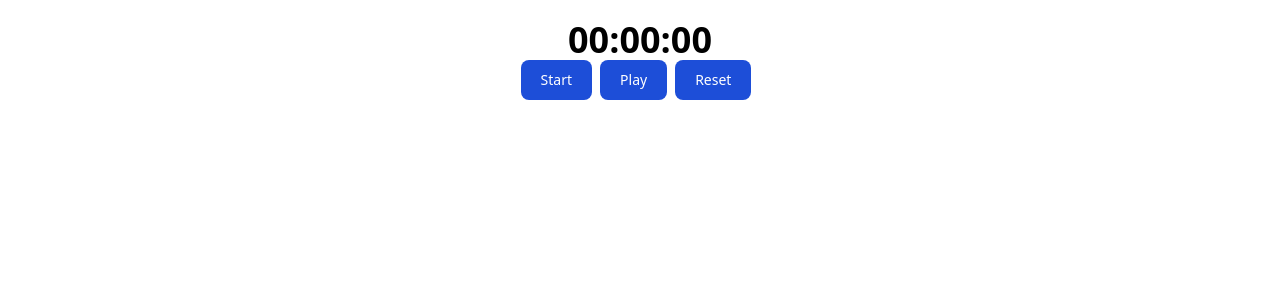
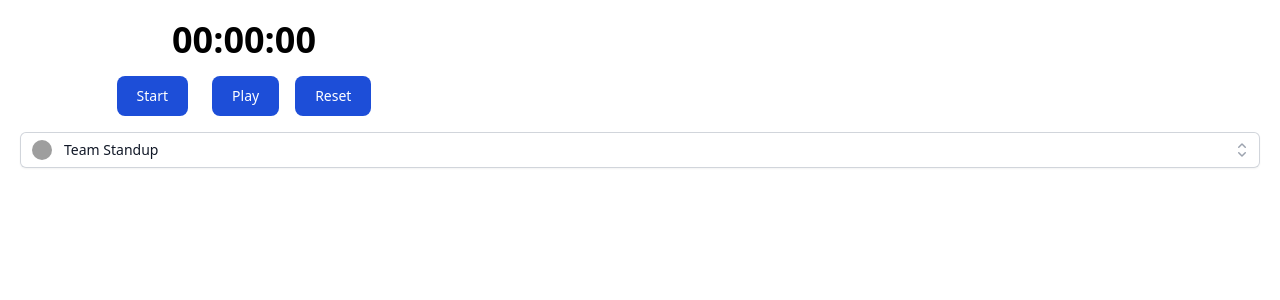
Before and after one commit to kararAcode/NotionTimeTracker, a React (Vite) app: page / in a window 1280 px wide. Shown: the top 300 px of the page. Built offline with nearby package versions, Linux system fonts and the light colour scheme; grey boxes are pictures that could not be loaded.

Commit message:
add SelectMenu

```diff
--- a/package.json
+++ b/package.json
@@ -16,6 +16,8 @@
     "@fortawesome/free-regular-svg-icons": "^6.5.2",
     "@fortawesome/free-solid-svg-icons": "^6.5.2",
     "@fortawesome/react-fontawesome": "^0.2.2",
+    "@headlessui/react": "^2.1.2",
+    "@heroicons/react": "^2.1.5",
     "@notionhq/client": "^2.2.15",
     "autoprefixer": "^10.4.19",
     "electron": "^12.0.0",
--- a/src/client/App.jsx
+++ b/src/client/App.jsx
@@ -1,29 +1,24 @@
-import { useState , useEffect} from 'react'
-
-import './App.css'
+import { useState, useEffect } from 'react';
+import './App.css';
 import Timer from './components/Timer';
+import SelectMenu from './components/SelectMenu';
 
 const App = () => {
 
-
   const timeStoppedHandler = (time) => {
-
-    // eventually will send msg to server the time to upload to notion
-    window.electron.sendMessage("time-stopped", {time})
+    window.electron.sendMessage("time-stopped", {time});
     console.log('Time stopped');
   };
 
-
   const timePauseHandler = (time) => {
-
-    // eventually will send msg to server the time to upload to notion
-    window.electron.sendMessage("time-paused", {time})
+    window.electron.sendMessage("time-paused", {time});
     console.log('Time paused');
   };
 
   return (
-    <div className="App">
-      <Timer onTimeStopped={timeStoppedHandler} onTimePaused={timePauseHandler}/>
+    <div className="App text-center p-5">
+      <Timer onTimeStopped={timeStoppedHandler} onTimePaused={timePauseHandler} />
+      <SelectMenu />
     </div>
   );
 };
--- /dev/null
+++ b/src/client/components/SelectMenu.jsx
@@ -0,0 +1,114 @@
+'use client'
+
+import { useState } from 'react'
+import { Label, Listbox, ListboxButton, ListboxOption, ListboxOptions } from '@headlessui/react'
+import { CheckIcon, ChevronUpDownIcon } from '@heroicons/react/20/solid'
+
+const tasks = [
+
+    {
+      id: 1,
+      name: 'Design Meeting',
+      description: 'Discuss the new project design',
+      icon: 'https://super.so/icon/dark/activity.svg',
+    },
+    {
+      id: 2,
+      name: 'Code Review',
+      description: 'Review the latest code changes',
+      icon: 'https://super.so/icon/dark/activity.svg',
+    },
+    {
+      id: 3,
+      name: 'Write Documentation',
+      description: 'Document the new API endpoints',
+      icon: 'https://super.so/icon/dark/activity.svg',
+    },
+    {
+      id: 4,
+      name: 'Team Standup',
+      description: 'Daily team standup meeting',
+      icon: 'https://super.so/icon/dark/activity.svg',
+    },
+    {
+      id: 5,
+      name: 'Client Call',
+      description: 'Call with the client to discuss requirements',
+      icon: 'https://super.so/icon/dark/activity.svg',
+    },
+    {
+      id: 6,
+      name: 'Bug Fixing',
+      description: 'Fix bugs reported by the QA team',
+      icon: 'https://super.so/icon/dark/activity.svg',
+    },
+    {
+      id: 7,
+      name: 'Feature Implementation',
+      description: 'Implement the new feature for the project',
+      icon: 'https://super.so/icon/dark/activity.svg',
+    },
+    {
+      id: 8,
+      name: 'Deployment',
+      description: 'Deploy the latest build to production',
+      icon: 'https://super.so/icon/dark/activity.svg',
+    },
+    {
+      id: 9,
+      name: 'Code Refactoring',
+      description: 'Refactor the existing codebase for better performance',
+      icon: 'https://super.so/icon/dark/activity.svg',
+    },
+    {
+      id: 10,
+      name: 'Performance Testing',
+      description: 'Test the application for performance issues',
+      icon: 'https://super.so/icon/dark/activity.svg',
+    },
+  ];
+
+export default function SelectMenu() {
+  const [selected, setSelected] = useState(tasks[3])
+
+  return (
+    <Listbox value={selected} onChange={setSelected}>
+      {/* <Label className="block text-sm font-medium leading-6 text-gray-900">Assigned to</Label> */}
+      <div className="relative mt-2 mx-auto">
+        <ListboxButton className="relative w-full cursor-default rounded-md bg-white py-1.5 pl-3 pr-10 text-left text-gray-900 shadow-sm ring-1 ring-inset ring-gray-300 focus:outline-none focus:ring-2 focus:ring-indigo-500 sm:text-sm sm:leading-6">
+          <span className="flex items-center">
+            <img alt="" src={selected.icon} className="h-5 w-5 flex-shrink-0 rounded-full" />
+            <span className="ml-3 block truncate">{selected.name}</span>
+          </span>
+          <span className="pointer-events-none absolute inset-y-0 right-0 ml-3 flex items-center pr-2">
+            <ChevronUpDownIcon aria-hidden="true" className="h-5 w-5 text-gray-400" />
+          </span>
+        </ListboxButton>
+
+        <ListboxOptions
+          transition
+          className="absolute z-10 mt-1 max-h-56 w-full overflow-auto rounded-md bg-white py-1 text-base shadow-lg ring-1 ring-black ring-opacity-5 focus:outline-none data-[closed]:data-[leave]:opacity-0 data-[leave]:transition data-[leave]:duration-100 data-[leave]:ease-in sm:text-sm"
+        >
+          {tasks.map((task) => (
+            <ListboxOption
+              key={task.id}
+              value={task}
+              className="group relative cursor-default select-none py-2 pl-3 pr-9 text-gray-900 data-[focus]:bg-indigo-600 data-[focus]:text-white"
+            >
+              <div className="flex items-center">
+                <img alt="" src={task.icon} className="h-5 w-5 flex-shrink-0 rounded-full" />
+                <span className="ml-3 block truncate font-normal group-data-[selected]:font-semibold">
+                  {task.name}
+                </span>
+              </div>
+
+              <span className="absolute inset-y-0 right-0 flex items-center pr-4 text-indigo-600 group-data-[focus]:text-white [.group:not([data-selected])_&]:hidden">
+                <CheckIcon aria-hidden="true" className="h-5 w-5" />
+              </span>
+            </ListboxOption>
+          ))}
+        </ListboxOptions>
+      </div>
+    </Listbox>
+  )
+}
--- a/src/client/components/Timer.jsx
+++ b/src/client/components/Timer.jsx
@@ -1,8 +1,6 @@
-import React from "react";
-import { useState, useEffect } from "react";
+import React, { useState, useEffect } from "react";
 import ControlButton from "./ControlButton";
-import { FontAwesomeIcon, } from '@fortawesome/react-fontawesome'
-import { faPlay, faPause, faStop, faPlayCircle } from '@fortawesome/free-solid-svg-icons'
+import SelectMenu from './SelectMenu';
 
 const Timer = (props) => {
     const [time, setTime] = useState(0);
@@ -23,47 +21,40 @@ const Timer = (props) => {
             props.onTimeStopped(time);
             setTime(0);
         }
+        setIsRunning(!isRunning);
+    };
 
-        setIsRunning(!isRunning);
-
-    };
     const handlePause = () => {
         if (isRunning) {
             props.onTimePaused(time);
         }
-
         setIsRunning(!isRunning);
     };
+
     const handleReset = () => {
         setTime(0);
         setIsRunning(false);
     };
 
-
     const formattedTime = () => {
         const hours = Math.floor(time / 3600);
         const minutes = Math.floor((time % 3600) / 60);
         const seconds = time % 60;
-
         return `${hours.toString().padStart(2, '0')}:${minutes.toString().padStart(2, '0')}:${seconds.toString().padStart(2, '0')}`;
     };
 
     return (
-        <div className="text-center p-5">
-
+        <div className="flex flex-col items-center space-y-4 w-full max-w-md">
             <h1 className="text-4xl font-bold">
                 {formattedTime()}
             </h1>
-
-            <div>
+            <div className="flex space-x-4">
                 <ControlButton text={isRunning ? "Stop": "Start"} onClick={handleStart} />
                 <ControlButton text={isRunning ? "Pause": "Play"} onClick={handlePause} />
                 <ControlButton text="Reset" onClick={handleReset} />
             </div>
-
         </div>
     );
-
 }
 
 export default Timer;
--- a/src/server/main.js
+++ b/src/server/main.js
@@ -10,7 +10,7 @@ let win;
 function createWindow() {
   win = new BrowserWindow({
     width: 400,
-    height: 200,
+    height: 400,
     frame: false,
     resizable: false,
     show: false,
```
Also changed, not shown: 1 other file (tests, documents, lock files or other folders).
